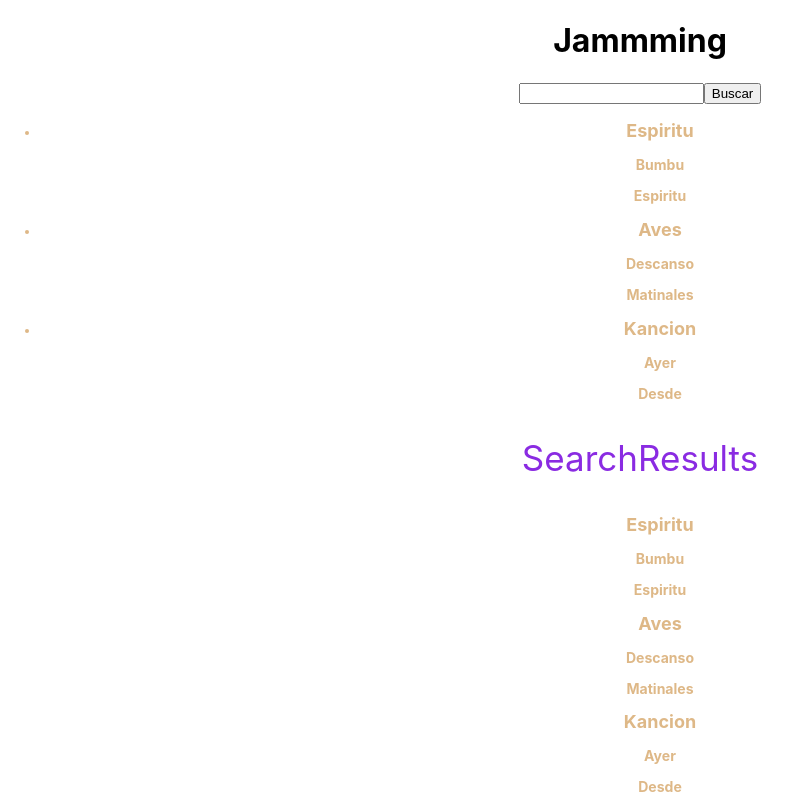
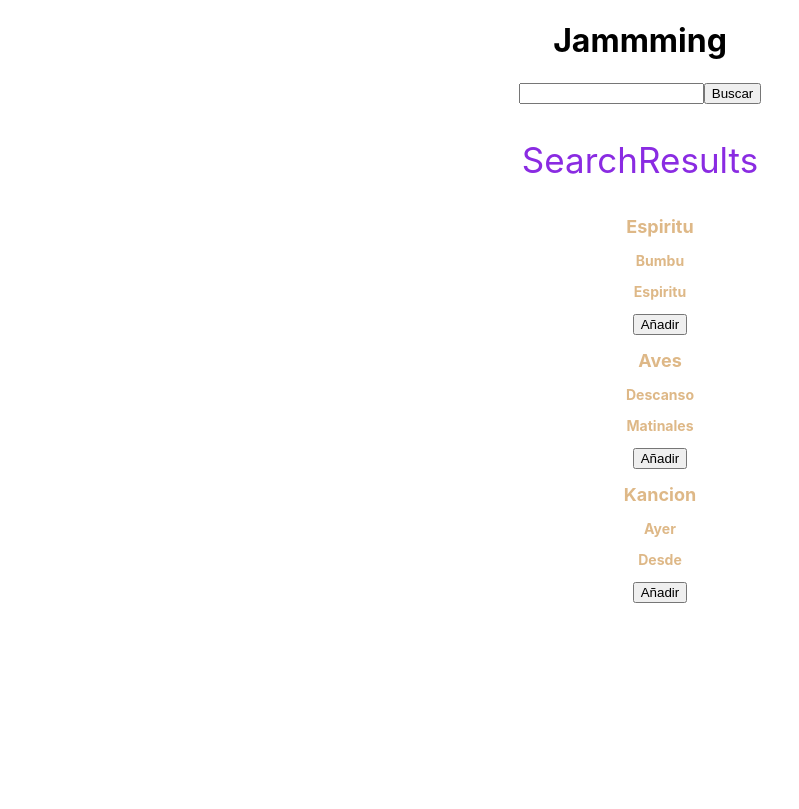
Before and after one commit to manolomaroto/jammming, a React (Create React App) app: page / in a window 1280 px wide. Shown: the whole page, without its empty margins (0-799 px from the left). Built offline with nearby package versions, Linux system fonts and the light colour scheme.

Commit message:
add handle track selected

```diff
--- a/src/App.js
+++ b/src/App.js
@@ -6,12 +6,23 @@ import SearchResults from './components/Searchresults/SearchResults'
 import TrackList from './components/TrackList/TrackList';
 
 const tracks = [
-  {name: 'Espiritu', artist: 'Bumbu', album: 'Espiritu', id: '01' },
-  {name: 'Aves', artist: 'Descanso', album: 'Matinales', id: '02' },
-  {name: 'Kancion', artist: 'Ayer', album: 'Desde', id: '03' },
+  {name: 'Espiritu', artist: 'Bumbu', album: 'Espiritu', id: '0' },
+  {name: 'Aves', artist: 'Descanso', album: 'Matinales', id: '1' },
+  {name: 'Kancion', artist: 'Ayer', album: 'Desde', id: '2' },
 ];
 
 function App() {
+
+  const [tracksSelected, setTracksSelected] = useState([]);
+
+  const handleTracksSelected = (e => {
+    if(tracksSelected.some(item => item.id == e.target.id)){
+      return;
+    }
+    const cancionSeleccionada = tracks.filter(item => item.id == e.target.id)
+    setTracksSelected(canciones => [...canciones, cancionSeleccionada[0]]);
+    console.log(tracksSelected)
+  })
 
   return (
     <div className="App">
@@ -19,10 +30,10 @@ function App() {
       <div>
         <SearchBar />
       </div>
-      <PlayList playlist={tracks}/>
+      <PlayList playlist={tracksSelected}/>
 
       <SearchResults />
-      <TrackList pistas={tracks}/>
+      <TrackList pistas={tracks} handleTracksSelected={handleTracksSelected}/>
     </div>
   );
 }
--- a/src/components/PlayList/PlayList.jsx
+++ b/src/components/PlayList/PlayList.jsx
@@ -1,13 +1,12 @@
 import React from 'react';
 import styles from './PlayList.module.css';
-import Track from '../Track/Track';
 
 const PlayList = ({playlist}) => {
     return (
         <ul className={styles.playlist}>
             {
                 playlist.map( (track, index )=> {
-                    return(<Track key={index} pista={track}/>)
+                    return(<p key={index}>{track.name}</p>)
                 }
                 )
 
--- a/src/components/Track/Track.jsx
+++ b/src/components/Track/Track.jsx
@@ -1,12 +1,13 @@
 import React from 'react';
 import styles from './Track.module.css';
 
-const Track = ({pista}) => {
+const Track = ({pista, handleTracksSelected}) => {
     return (
         <li className={styles.track}>
            <h2>{pista.name}</h2>
            <h3>{pista.artist}</h3>
            <h3>{pista.album}</h3>
+           <button onClick={handleTracksSelected} id={pista.id}>Añadir</button>
         </li>
     )
 }
--- a/src/components/TrackList/TrackList.jsx
+++ b/src/components/TrackList/TrackList.jsx
@@ -2,11 +2,11 @@ import React from 'react';
 import styles from './TrackList.module.css';
 import Track from '../Track/Track';
 
-const TrackList = ({pistas}) => {
+const TrackList = ({pistas, handleTracksSelected}) => {
     return (
         <ul className={styles.trackList}>
             {pistas.map((pista, index)=> {
-                return (<Track key={index} pista={pista}/>)
+                return (<Track key={index} pista={pista} handleTracksSelected={handleTracksSelected}/>)
             })}
         </ul>
     )
```
